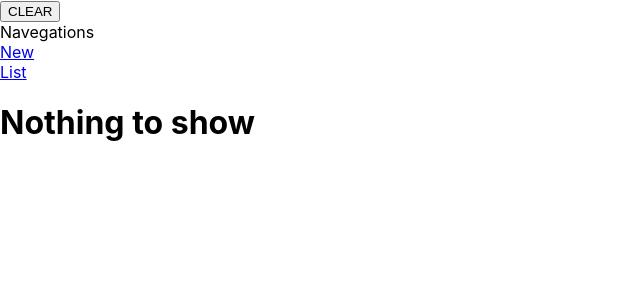
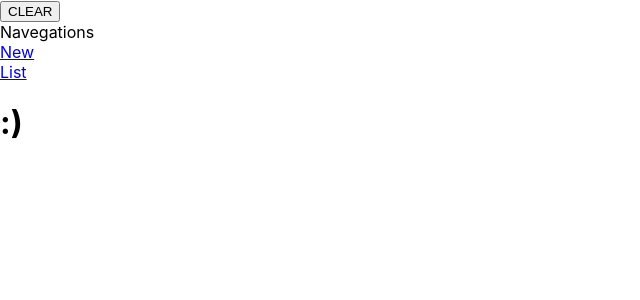
Before and after one commit to Daravico/texts-organizer-typescript, a React (Create React App) app: page /list in a window 1280 px wide. Shown: the top 300 px of the page, without its empty margins (0-640 px from the left). Built offline with nearby package versions, Linux system fonts and the light colour scheme.

Commit message:
issues on deploy fixed

```diff
--- a/src/components/SingleTitleView.tsx
+++ b/src/components/SingleTitleView.tsx
@@ -25,9 +25,9 @@ const SingleTitleView: React.FC<SingleTitleViewProps> = ({
 }) => {
 
     const selectedTextView = () => {
-        setTextViewVisible(!textViewVisible)
-        if (indexOnView === indexTitle && textViewVisible === false) {
-            setTextViewVisible(!textViewVisible)
+
+        if (indexOnView === indexTitle || !textViewVisible) {
+            setTextViewVisible(!textViewVisible);
         }
         setIndexOnView(indexTitle);
         setSelectedText(textInfo);
--- a/src/components/TextsViewer.tsx
+++ b/src/components/TextsViewer.tsx
@@ -24,7 +24,7 @@ const TextsViewer: React.FC<ViewerProps> = ({ textsList }) => {
     //
     const [textViewVisible, setTextViewVisible] = useState<boolean>(false);
     const [selectedText, setSelectedText] = useState<SingleText>(sample);
-    const [indexOnView, setIndexOnView] = useState<number>(-1);
+    const [indexOnView, setIndexOnView] = useState<number>(0);
 
     // Need state for when the specific title is clicked
 
@@ -45,7 +45,7 @@ const TextsViewer: React.FC<ViewerProps> = ({ textsList }) => {
                 );
             })}
 
-            {textViewVisible ? <SingleCardView selectedText={selectedText} /> : <h1>Nothing to show</h1>}
+            {textViewVisible ? <SingleCardView selectedText={selectedText} /> : <h1>:)</h1>}
         </Fragment>
     );
 };
```
Also changed, not shown: public/manifest.json.
